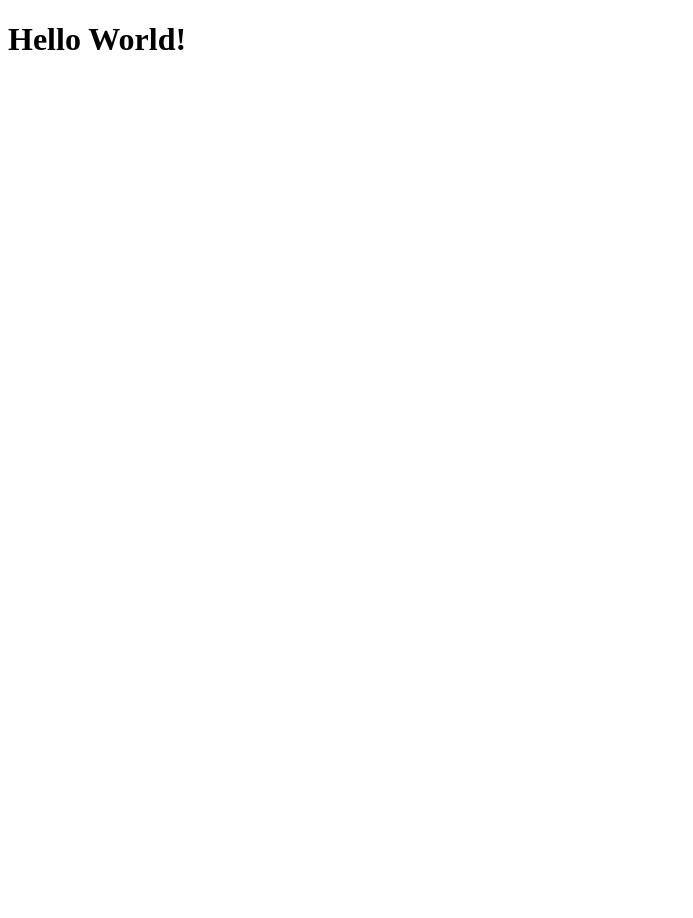
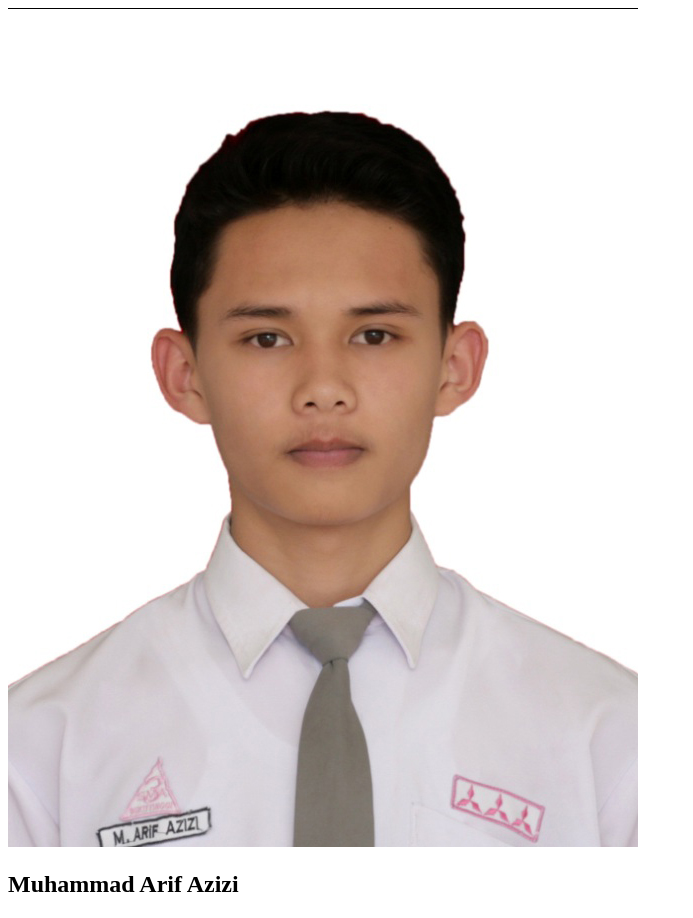
Before and after one commit to GoodLuckMySelf/Learn-SourceCodeManagement, a plain HTML site: page index.html in a window 1280 px wide. Shown: the whole page, without its empty margins (0-693 px from the left). Before the commit the page ends 800 px from the top, so only its background shows below. Drawn offline with Linux system fonts and the light colour scheme.

Commit message:
change hello world with simple profile display

```diff
--- a/index.html
+++ b/index.html
@@ -6,8 +6,9 @@
         </title>
     </head>
     <body>
-        <h1>
-            Hello World!
-        </h1>
+        <div>
+            <img src="image/arif3x4.jpg" alt="image-profile"/>
+            <h2>Muhammad Arif Azizi</h2>
+        </div>
     </body>
 </html>
```
Also changed, not shown: image/arif3x4.jpg (added).
